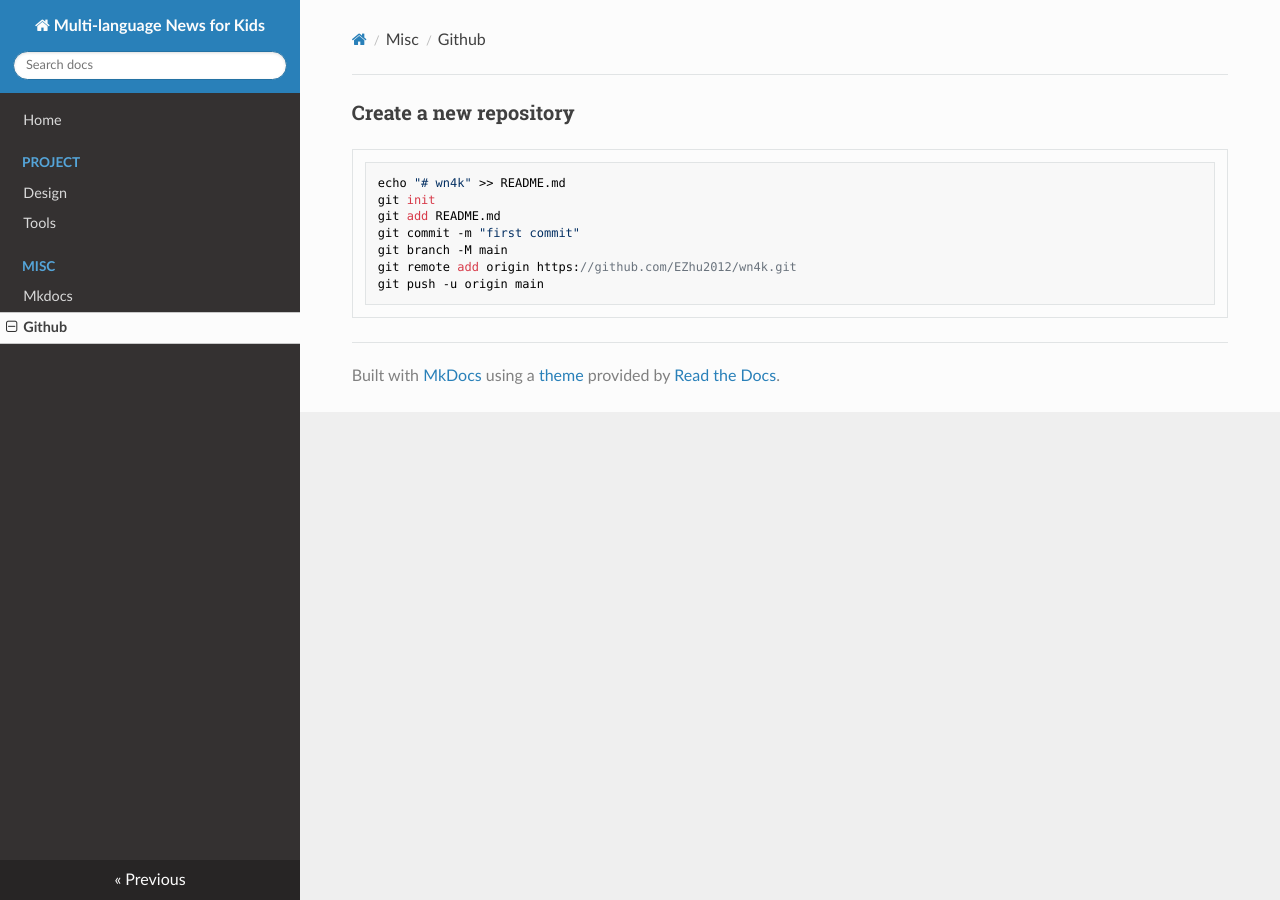
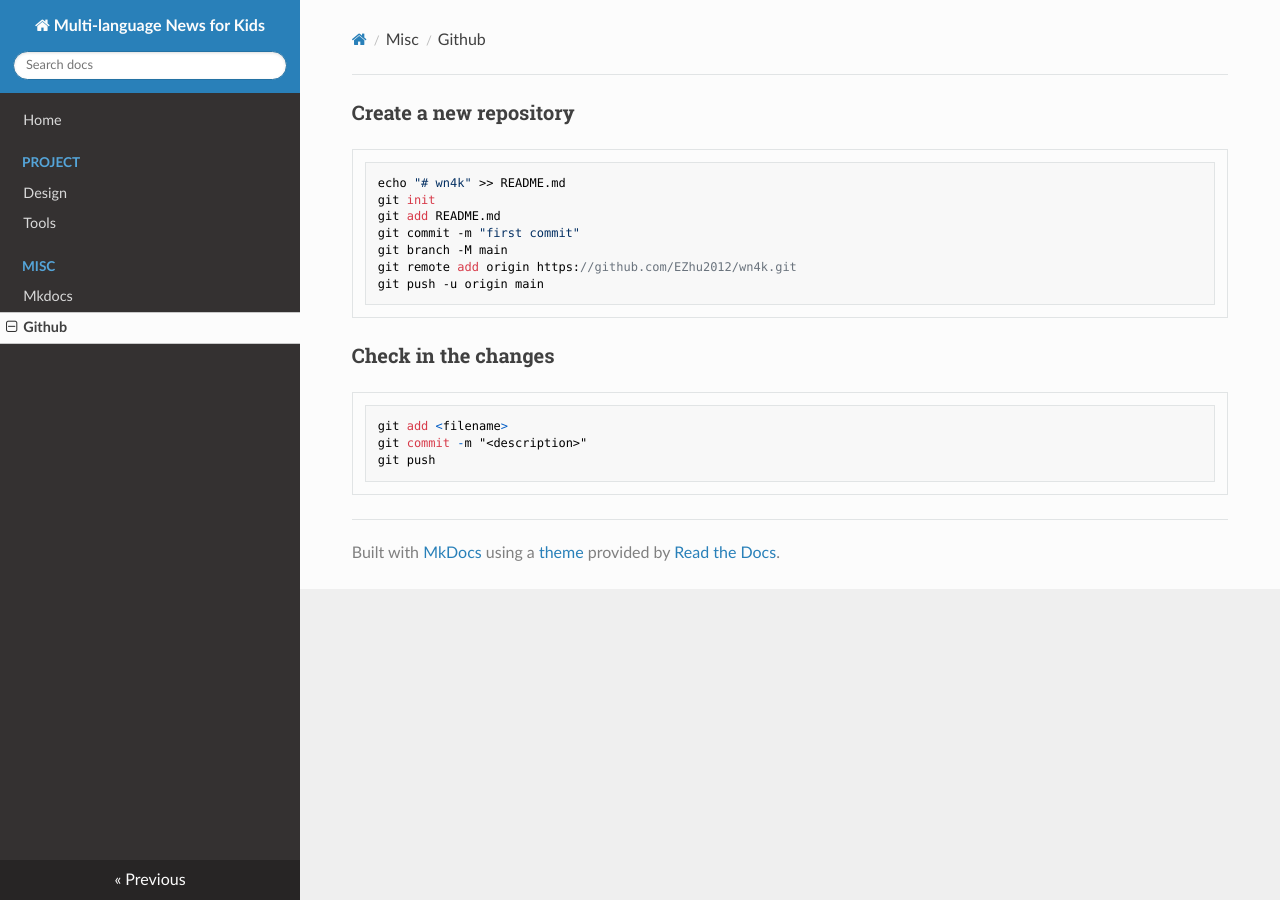
Before and after one commit to EZhu2012/wn4k, an MkDocs documentation site: the page built from docs/misc/github.md, in a window 1280 px wide. Built offline with MkDocs 1.6.1, drawn with Linux system fonts in a browser that asks for light colours; nearby versions of some CDN libraries.

Commit message:
update github.md

````diff
--- a/docs/misc/github.md
+++ b/docs/misc/github.md
@@ -9,3 +9,11 @@ git branch -M main
 git remote add origin https://github.com/EZhu2012/wn4k.git
 git push -u origin main
 ```
+
+### Check in the changes
+
+```bash
+git add <filename>
+git commit -m "<description>"
+git push
+```
````
